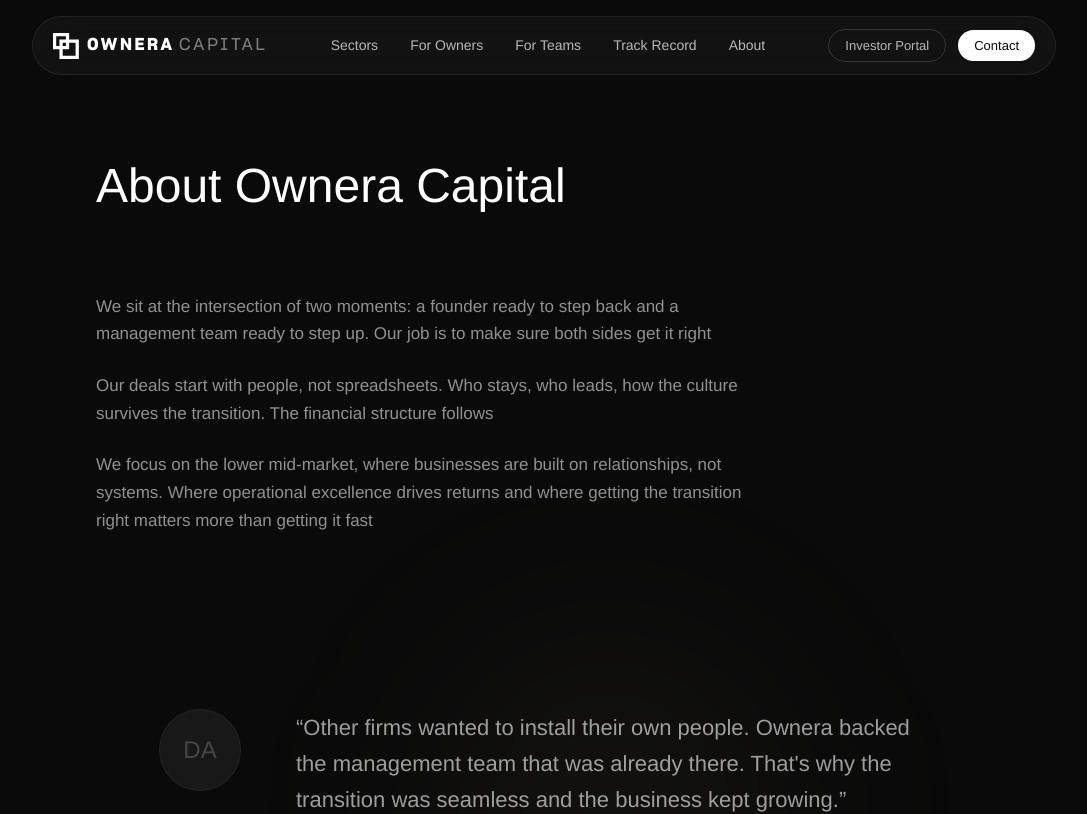
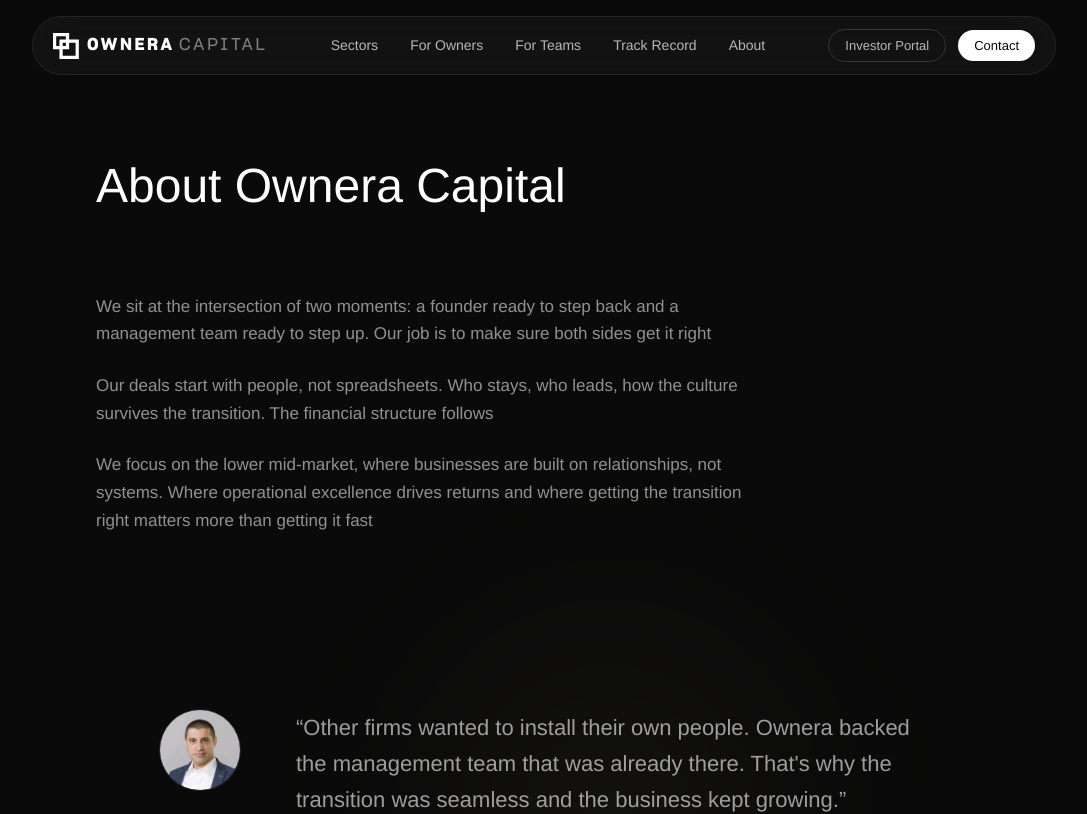
Before and after one commit to IvanPrytek/ipc-fundraising, a Next.js app: page /about in a window 1280 px wide. Shown: the top 814 px of the page, without its empty margins (96-1183 px from the left). Built offline with nearby package versions, Linux system fonts and the light colour scheme.

Commit message:
feat: add Doron Alter photo to testimonial

```diff
--- a/components/home/Testimonials.tsx
+++ b/components/home/Testimonials.tsx
@@ -1,5 +1,6 @@
 "use client";
 
+import Image from "next/image";
 import FadeIn from "@/components/ui/FadeIn";
 
 export default function Testimonials() {
@@ -10,10 +11,14 @@
           <div className="flex flex-col items-center gap-10 md:flex-row md:items-start md:gap-14">
             {/* Photo */}
             <div className="shrink-0">
-              <div className="h-20 w-20 overflow-hidden rounded-full bg-white/[0.06] ring-1 ring-white/10">
-                <div className="flex h-full w-full items-center justify-center text-2xl font-extralight text-white/20">
-                  DA
-                </div>
+              <div className="h-20 w-20 overflow-hidden rounded-full ring-1 ring-white/10">
+                <Image
+                  src="/doron-alter.png"
+                  alt="Doron Alter"
+                  width={80}
+                  height={80}
+                  className="h-full w-full object-cover"
+                />
               </div>
             </div>
 
```
Also changed, not shown: public/doron-alter.png (added).
